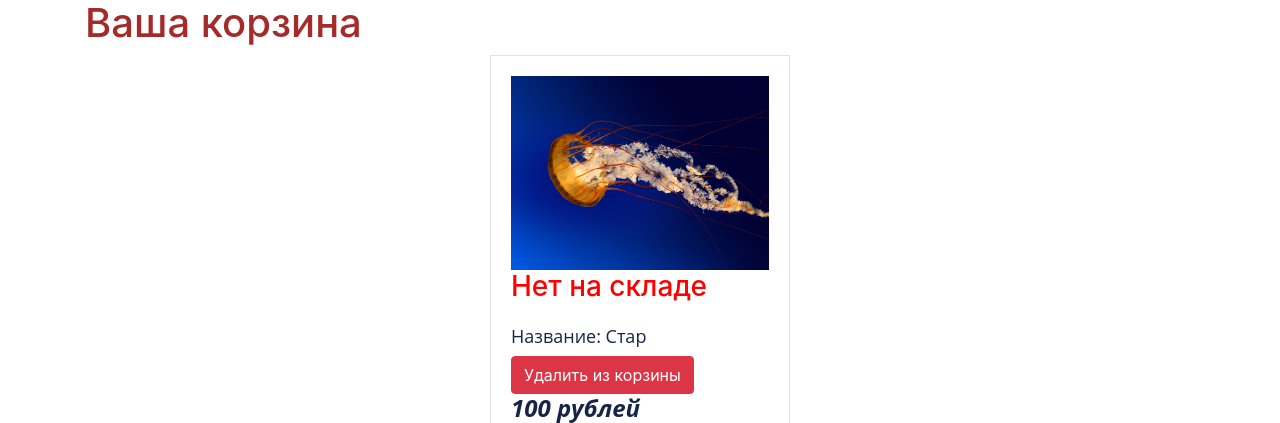
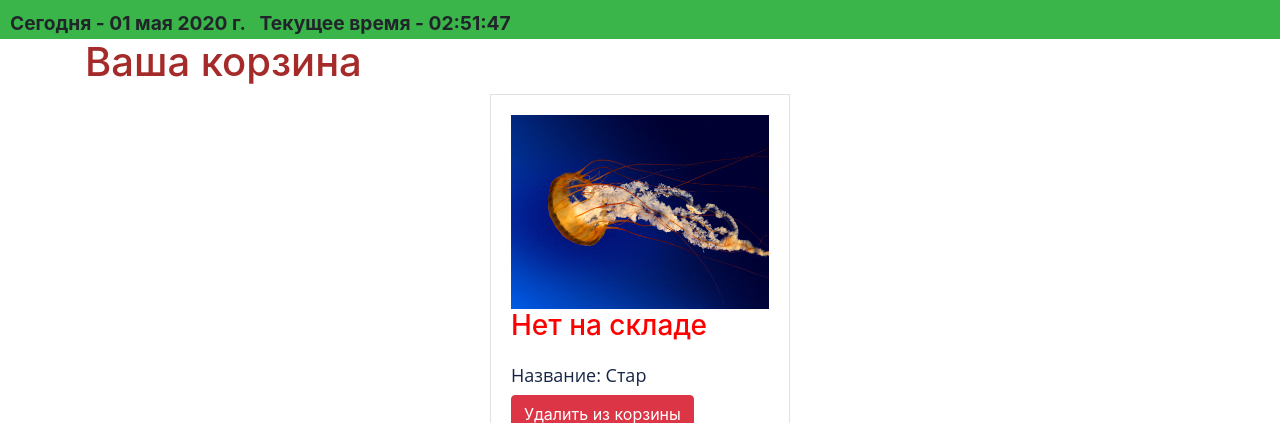
Before and after one commit to MishaVatulich/web_project, a Flask app: page /basket in a window 1280 px wide. Shown: the part 61-484 px from the top of the page. Run offline with Flask 2, Linux system fonts and the light colour scheme; a user stored in the database is signed in; data comes from the database, SQL or seed files in the repository; some libraries are stand-ins or nearby versions.

Commit message:
Update base.html

```diff
--- a/templates/base.html
+++ b/templates/base.html
@@ -16,6 +16,17 @@
     background: no-repeat url("https://encrypted-tbn0.gstatic.com/images?q=tbn%3AANd9GcQEgV4FxErzsPuJxagmDV9F8W-gkQdG1Ge866m1oCuNrYF6zQWg&usqp=CAU");
     background-size: 100%;
     height: 60px;
+   }
+   #sechead {
+    position: relative;
+    margin-bottom: -1px;
+	height: 40px;
+	clear:both;
+    left: 0; bottom: 0;
+    padding: 10px;
+    background: #39b54a;
+    color: #fff00;
+    width: 100%;
    }
     </style>
     <nav class="navbar navbar-light bg-light">
@@ -39,6 +50,41 @@
         </p>
         {% endif %}
     </nav>
+    <script type="text/javascript">
+        function clock() {
+        var d = new Date();
+        var month_num = d.getMonth()
+        var day = d.getDate();
+        var hours = d.getHours();
+        var minutes = d.getMinutes();
+        var seconds = d.getSeconds();
+
+        month=new Array("января", "февраля", "марта", "апреля", "мая", "июня",
+        "июля", "августа", "сентября", "октября", "ноября", "декабря");
+
+        if (day <= 9) day = "0" + day;
+        if (hours <= 9) hours = "0" + hours;
+        if (minutes <= 9) minutes = "0" + minutes;
+        if (seconds <= 9) seconds = "0" + seconds;
+
+        date_time = "Сегодня - " + day + " " + month[month_num] + " " + d.getFullYear() +
+        " г.&nbsp;&nbsp;&nbsp;Текущее время - "+ hours + ":" + minutes + ":" + seconds;
+        if (document.layers) {
+         document.layers.doc_time.document.write(date_time);
+         document.layers.doc_time.document.close();
+        }
+        else document.getElementById("doc_time").innerHTML = date_time;
+         setTimeout("clock()", 1000);
+        }
+    </script>
+    <div id="sechead">
+        <span id="doc_time" style="font-size:120%; font-weight:bold;">
+            Дата и время:
+        </span>
+        <script type="text/javascript">
+         clock();
+        </script>
+    </div>
 </header>
 
 <style>
@@ -81,7 +127,7 @@
         </a>
          <a href="https://www.who.int/ru/emergencies/diseases/novel-coronavirus-2019" title="Рекомендации ВОЗ" target="_blank">
             <img src="https://cdn4.iconfinder.com/data/icons/coronavirus-1/512/wuhan-coronavirus-virus-outbreak-10-128.png" alt="ВОЗ"
-                 title="Рекомендации ВОЗ">
+                 title="Рекомендации ВООЗ">
         </a>
     </div>
     <div id="rights">
```
